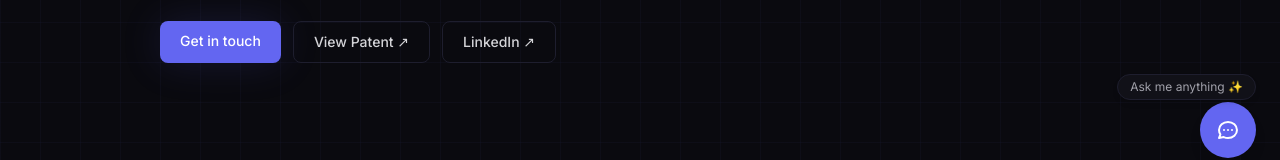
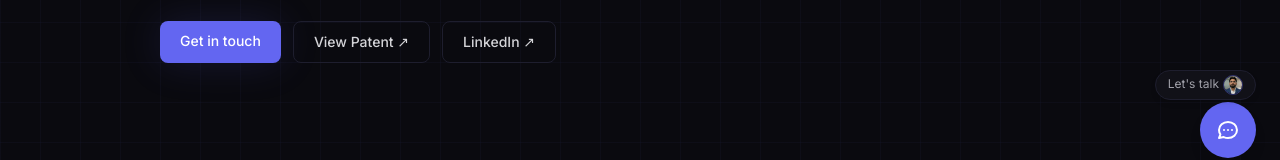
Before and after one commit to mishra-hari/hari-portfolio, a Next.js app: page / in a window 1280 px wide. Shown: the part 618-778 px from the top of the page. Built offline with nearby package versions, Linux system fonts and the light colour scheme.

Commit message:
add photo in chat bar

```diff
--- a/components/ChatWidget.tsx
+++ b/components/ChatWidget.tsx
@@ -109,7 +109,12 @@ export default function ChatWidget() {
       {/* Badge */}
       {!open && (
         <div className="fixed bottom-[82px] right-6 z-50 bg-card border border-border rounded-full px-3 py-1 text-xs text-zinc-400 shadow-md pointer-events-none">
-          Ask me anything ✨
+          Let's talk
+          <img
+            src="/profile_pic.png"
+            alt="Hari"
+            className="inline-block w-5 h-5 rounded-full object-cover object-top border border-accent/40 ml-1 align-middle"
+          />
         </div>
       )}
 
@@ -118,9 +123,11 @@ export default function ChatWidget() {
         <div className="fixed bottom-24 right-6 z-50 w-80 sm:w-96 rounded-2xl border border-border bg-card shadow-2xl flex flex-col overflow-hidden chat-bubble">
           {/* Header */}
           <div className="flex items-center gap-3 px-4 py-3 border-b border-border bg-subtle">
-            <div className="w-8 h-8 rounded-full bg-accent/20 flex items-center justify-center text-sm">🤖</div>
+            <div className="w-8 h-8 rounded-full overflow-hidden border border-accent/40">
+              <img src="/chat_profile.png" alt="Hari AI" className="w-full h-full object-cover" />
+            </div>
             <div>
-              <div className="text-sm font-medium text-white">Hari's AI</div>
+              <div className="text-sm font-medium text-white">Babban</div>
               <div className="text-xs text-muted flex items-center gap-1">
                 <span className="w-1.5 h-1.5 rounded-full bg-green-400"/>
                 Online
```
Also changed, not shown: public/bot-avatar.png (added), public/chat_profile.png (added).
